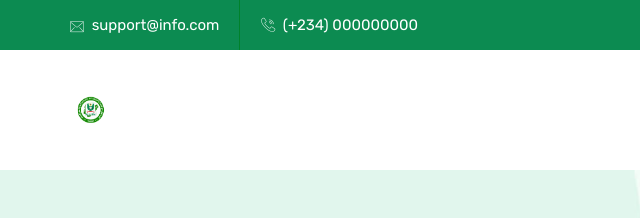
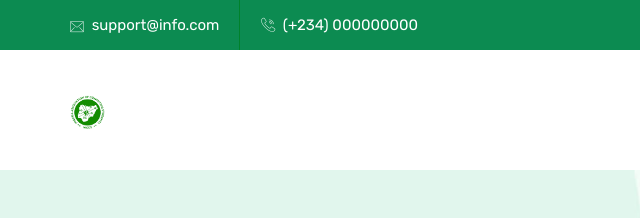
Before and after one commit to theclassical-dev/nacos_southwest, a plain HTML site: page index.html in a window 1280 px wide. Shown: the top 218 px of the page, 0-640 px from the left. Drawn offline with nearby package versions, Linux system fonts and the light colour scheme; a web font is replaced by a local one.

Commit message:
logo updated

```diff
--- a/index.html
+++ b/index.html
@@ -95,7 +95,7 @@
                               <div class="logo-cat-wrap">
                                   <div class="logo-part">
                                       <a href="#">
-                                          <img src="assets/images/l1.png" alt="">
+                                          <img src="assets/images/logo.png" alt="">
                                       </a>
                                   </div>
                               </div>
```
